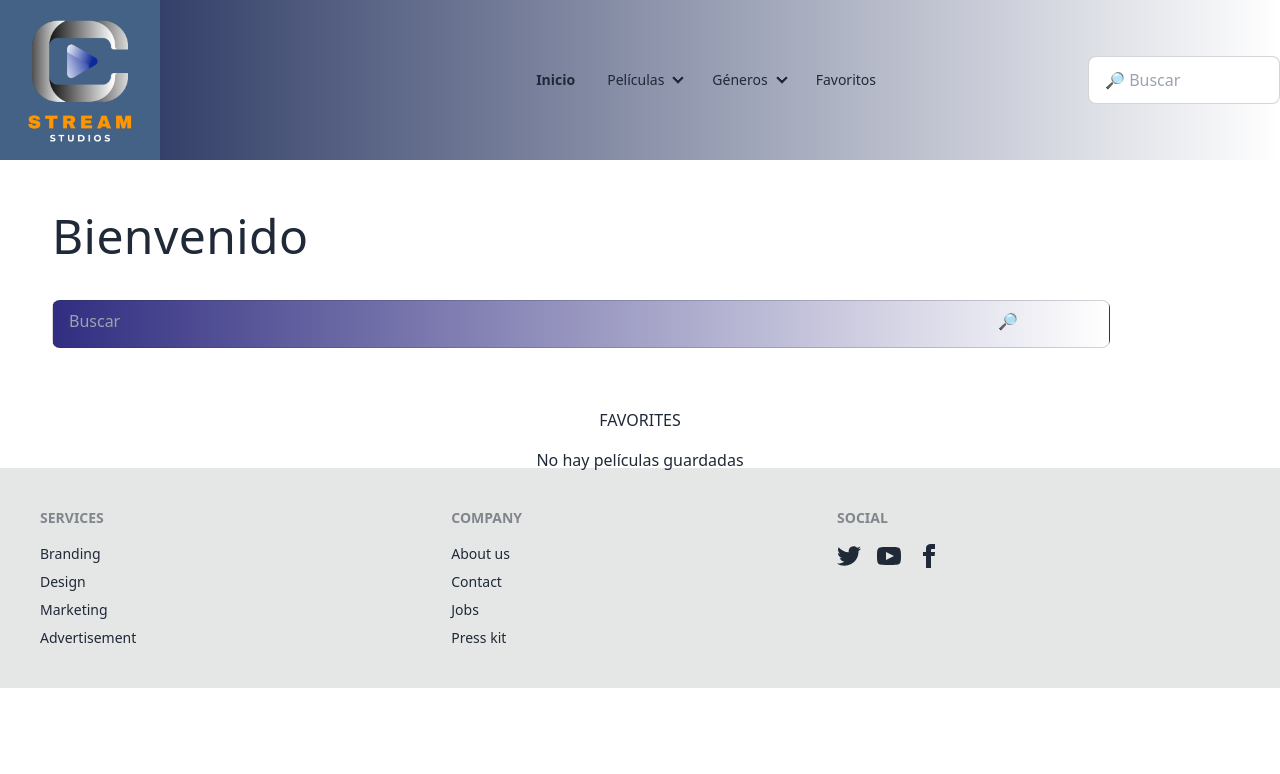
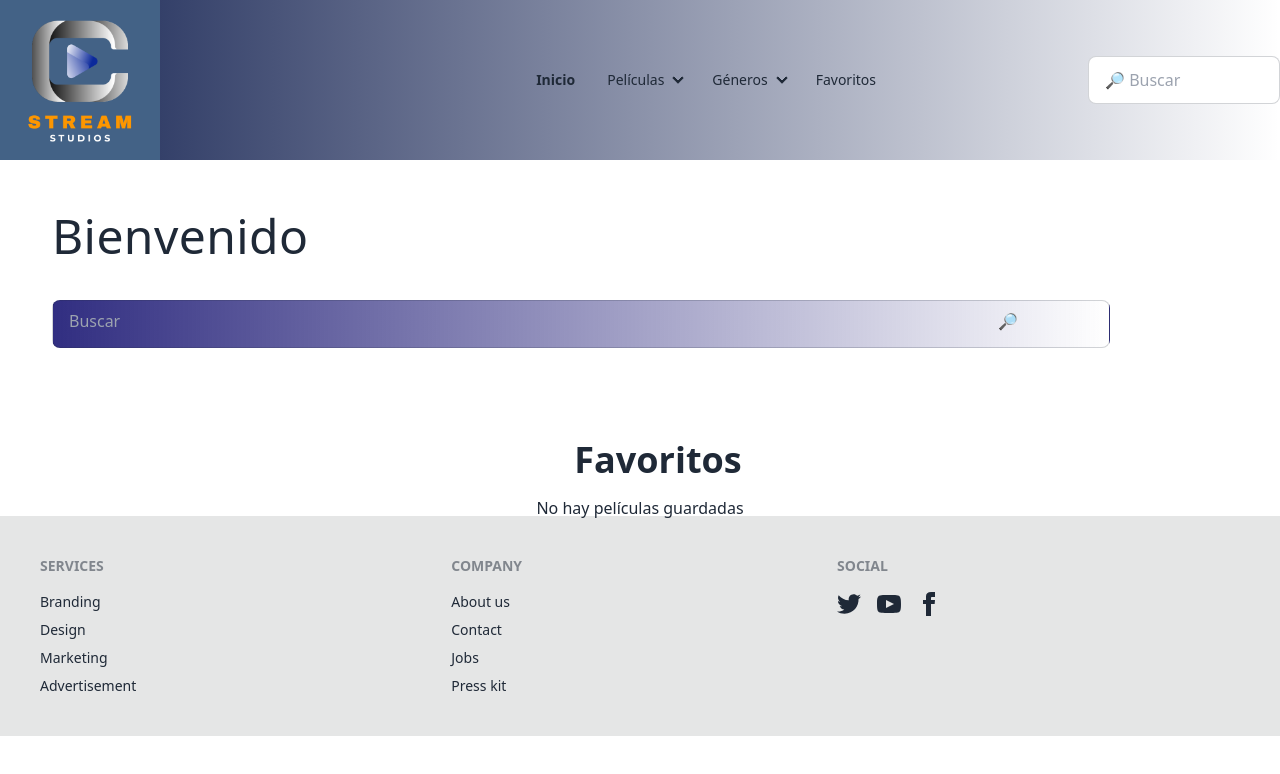
Before and after one commit to mlascanoVates/tp_peliculas_app, a React (Vite) app: page /favoritos in a window 1280 px wide. Shown: the top 774 px of the page. Built offline with nearby package versions, Linux system fonts and the light colour scheme.

Commit message:
add pagina fav

```diff
--- a/src/screens/Favoritos.jsx
+++ b/src/screens/Favoritos.jsx
@@ -44,7 +44,7 @@ function Favoritos() {
 
     return (
         <div>
-            <h2 className="text-center my-6">FAVORITES</h2>
+            <h2 className="center  text-white-900 font-bold p-1 text-4xl pt-10 pl-10 pb-5">Favoritos</h2>
             <ul className="flex justify-center items-center flex-wrap gap-6">
                 {favFilm.length > 0 ?
                  (
--- a/src/screens/Inicio.jsx
+++ b/src/screens/Inicio.jsx
@@ -68,7 +68,7 @@ function Inicio(){
  return( <section>
     <h2 className="center"></h2>
         <div className="  text-left tracking-wide" >
-          <h2 className="center  text-white-900 font-bold p-1 text-4xl pt-10 pl-10 pb-5"><Link to='/peliculas/populares'>{`Tendencias >`} </Link></h2>
+    <h2 className="center  text-white-900 font-bold p-1 text-4xl pt-10 pl-10 pb-5"><Link to='/peliculas/populares'>{`Tendencias >`} </Link></h2>
         </div>
         <dii className='w-screen	'>
           <div className="carousel carousel-center   w-screen	 p-4 bg-neutral rounded-box">
```
